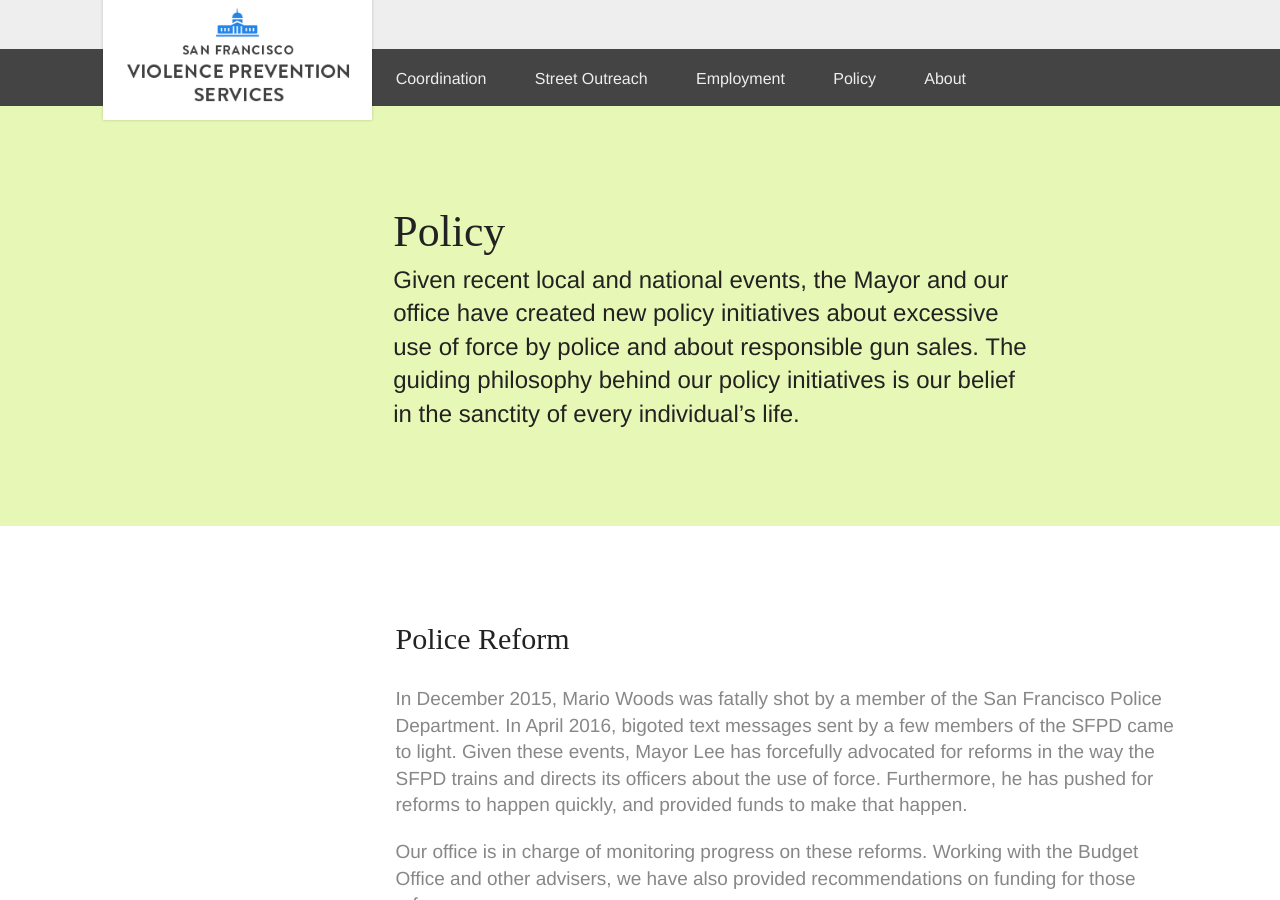
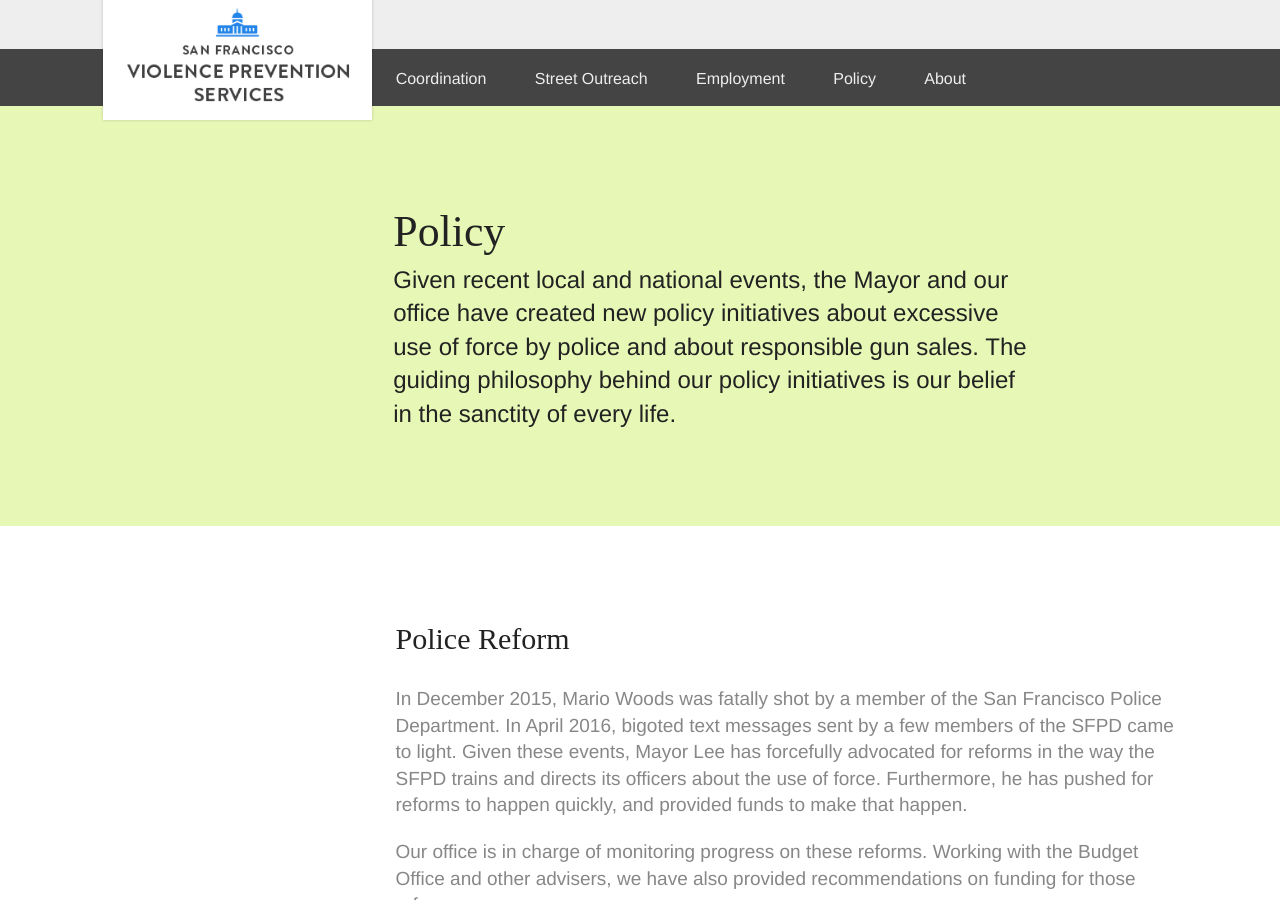
Before and after one commit to SFMOVPS/sfvps, a Jekyll site: the page built from policy.html, in a window 1280 px wide and 900 px high. Built offline with Jekyll 4.4.1, drawn with Linux system fonts in a browser that asks for light colours; some web fonts are replaced.

Commit message:
Updated '/policy.html' via CloudCannon

```diff
--- a/policy.html
+++ b/policy.html
@@ -1,14 +1,14 @@
 ---
 title: Policy
 layout: text_page
-summary: 'Given recent local and national events, the Mayor and our office have created new policy initiatives about excessive use of force by police and about responsible gun sales. The guiding philosophy behind our policy initiatives is our belief in the sanctity of every individual’s life.'
+summary: 'Given recent local and national events, the Mayor and our office have created new policy initiatives about excessive use of force by police and about responsible gun sales. The guiding philosophy behind our policy initiatives is our belief in the sanctity of every life.'
 reports:
   - - Mayor Lee’s Letter to the Members of the San Francisco Police Department
-    - http://sfmayor.org/modules/showdocument.aspx?documentid=513
+    - 'http://sfmayor.org/modules/showdocument.aspx?documentid=513'
   - - Mayor Lee’s Letter to the San Francisco Board of Supervisors
-    - http://sfmayor.org/modules/showdocument.aspx?documentid=512
+    - 'http://sfmayor.org/modules/showdocument.aspx?documentid=512'
   - - Mayor Lee’s Letter to the United States Attorney General
-    - http://sfmayor.org/modules/showdocument.aspx?documentid=511
+    - 'http://sfmayor.org/modules/showdocument.aspx?documentid=511'
 ---
 
 <h3 class="editable">Police Reform </h3>
@@ -23,7 +23,7 @@
 
 <p class="editable">The reforms include a review and revision of the SFPD’s guidelines on use of force, and expanding training for SFPD officers on de-escalation and implicit bias. Full details about these reforms and others are published <a href="http://sfmayor.org/index.aspx?page=1069">here</a>.
 
-<h4 class="editable">Providing Funding for Reforms and Violence Prevention
+</p><h4 class="editable">Providing Funding for Reforms and Violence Prevention
 </h4>
 
 <p class="editable">In his proposed budget for 2016-2017, the Mayor put $17.5 million dollars to fund police reforms. This funding demonstrates the Mayor’s commitment to building trust between police officers and the community, making policing more transparent, and supporting programs that prevent violence.</p>
@@ -34,7 +34,7 @@
 
 <p class="editable">In the wake of mass shootings in California and across the nation, the Mayor has looked for innovative ways to advocate for more responsible gun sales. One approach the Mayor is pursuing is to support gun manufacturers and distributors who follow best practices for responsible gun sales.
 
-<h4 class="editable">Using Purchasing Power to Influence Gun Manufacturers and Distributors</h4>
+</p><h4 class="editable">Using Purchasing Power to Influence Gun Manufacturers and Distributors</h4>
 
 <p class="editable">The City of San Francisco, like many other local governments, buys guns. The Mayor and our office are currently developing a way to “vote with our dollars”, and make sure that when we purchase guns, we support manufacturers and distributors that are doing their part to reduce gun violence.</p>
 
```
